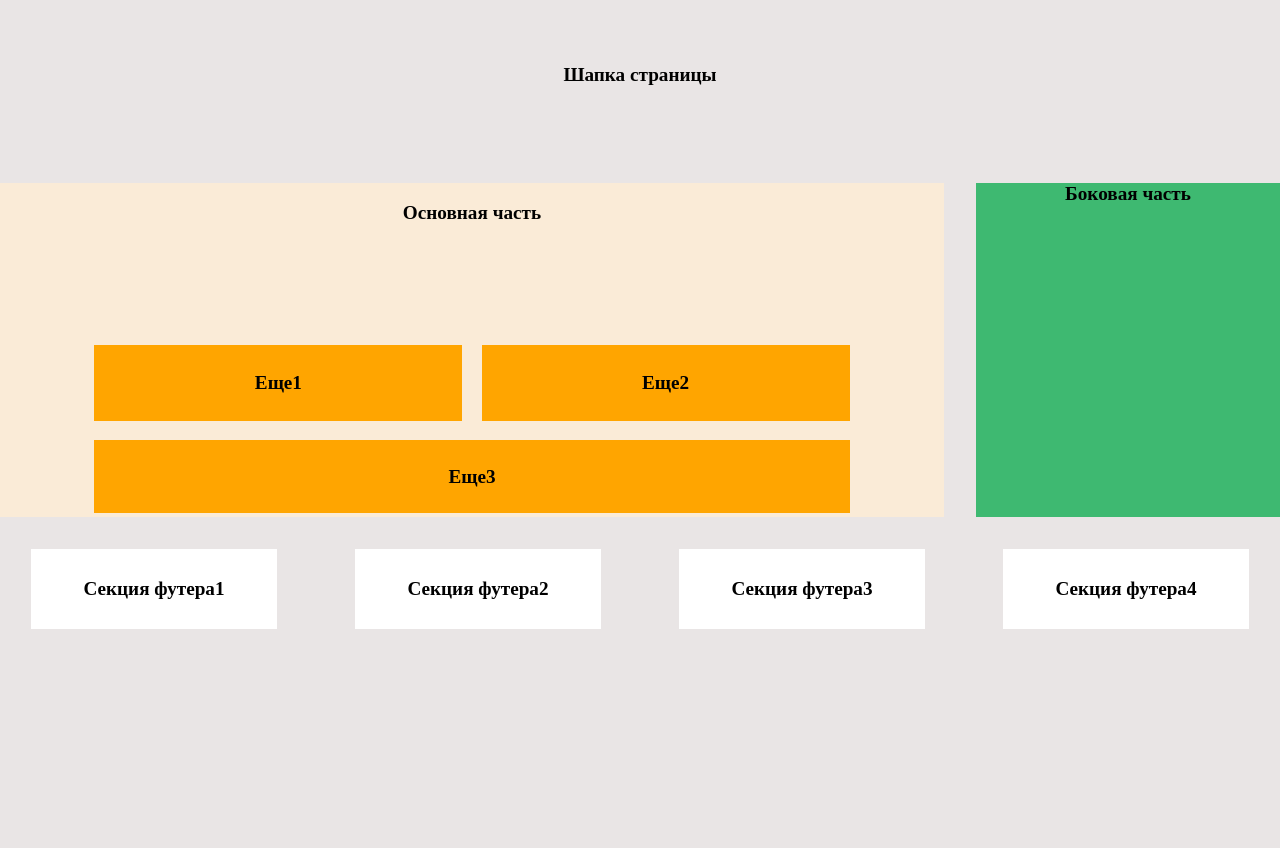
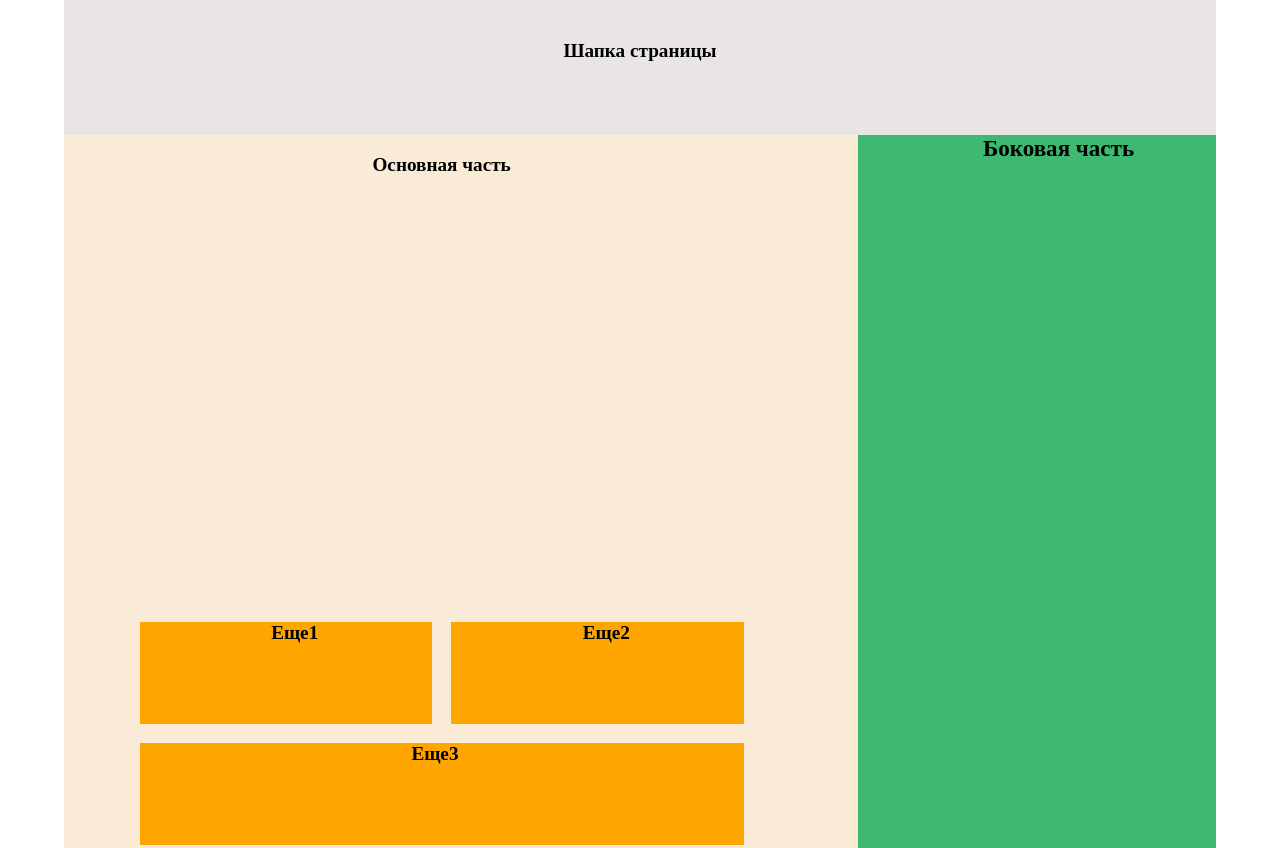
Before and after one commit to yanakin394/template-w7, a plain HTML site: page index.html in a window 1280 px wide. Shown: the top 848 px of the page. Before the commit the page ends 800 px from the top, so only its background shows below. Drawn offline with Linux system fonts and the light colour scheme.

Commit message:
errors fixed

```diff
--- a/index.html
+++ b/index.html
@@ -12,14 +12,14 @@
     <div class="container">
         <header class="grid header">Шапка страницы</header>
         <main class="main">
-            <p>Основная часть</p>
+            <p class="p">Основная часть</p>
             <div class="maingrid">
-                <div class="add1">Еще1</div>
-                <div class="add2">Еще2</div>
-                <div class="add3">Еще3</div>
+                <div class="add">Еще1</div>
+                <div class="add">Еще2</div>
+                <div class="add large">Еще3</div>
             </div>
+            <aside class="aside">Боковая часть</aside>
         </main>
-        <aside class="grid aside">Боковая часть</aside>
         <footer class="grid footer">
             <div class="gridbasement">
             <div class="basement 1">Секция футера1</div>
--- a/styles.css
+++ b/styles.css
@@ -1,22 +1,15 @@
-body {
+.container {
     background-color: rgb(233, 229, 229);
-}
-
-.container {
+    margin-left: 5%;
     display: grid;
-    width: 100%;
-    height: 700px;
+    width: 90%;
     grid-template-areas: "header header header"
-        "main main sidebar"
-        "main main sidebar"
+        "main main main"
+        "main main main"
         "footer footer footer";
     grid-template-columns: 1fr 2fr 1fr;
-    grid-template-rows: 1fr 1fr 1fr 1fr;
+    grid-template-rows: 1fr 4fr 4fr 1fr;
     gap: 2em;
-}
-
-.main {
-    grid-area: main;
 }
 
 .header {
@@ -28,65 +21,59 @@ body {
     grid-area: header;
 }
 
+.main {
+    background-color: antiquewhite;
+    grid-area: main;
+    font-size: larger;
+    font-weight: bold;
+    display: grid;
+    grid-template-columns: 1fr 1fr 1fr;
+    grid-template-rows: 1fr 1fr 1fr;
+    grid-template-areas: "p p aside"
+        "maingrid maingrid aside"
+        "maingrid maingrid aside";
+    gap: 2em;
+}
+
 .aside {
+    padding-left: 35%;
     background-color: rgb(62, 185, 113);
     font-size: larger;
     font-weight: bold;
-    display: flex;
-    justify-content: center;
-    grid-area: sidebar;
+    grid-area: aside;
 }
 
-.main {
-    background-color: antiquewhite;
-    font-size: larger;
-    font-weight: bold;
-    display: grid;
-}
-
-p {
+.p {
     text-align: center;
+    grid-area: p;
 }
 
 .maingrid {
-    margin-left: 10%;
+    grid-area: maingrid;
     width: 80%;
+    height: 40%;
     display: grid;
     grid-template-columns: 1fr 1fr;
     grid-template-rows: 1fr 1fr;
-    grid-template-areas: "add1 add2"
-        "add3 add3";
+    grid-template-areas: "add add"
+        "large large";
     gap: 1em;
-    align-content: flex-end;
+    margin-top: 25%;
+    margin-left: 10%;
 }
 
-.add1 {
+.add {
     background-color: orange;
-    grid-area: add1;
-    display: flex;
-    justify-content: center;
-    align-items: center;
+    padding-left: 45%;
 }
 
-.add2 {
-    background-color: orange;
-    grid-area: add2;
-    display: flex;
-    justify-content: center;
-    align-items: center;
-}
-
-.add3 {
-    background-color: orange;
-    grid-area: add3;
-    display: flex;
-    justify-content: center;
-    align-items: center;
-    margin-bottom: 0.5%;
+.large {
+    grid-area: large;
 }
 
 .footer {
     grid-area: footer;
+    margin-bottom: 2%;
 }
 
 .gridbasement {
```
